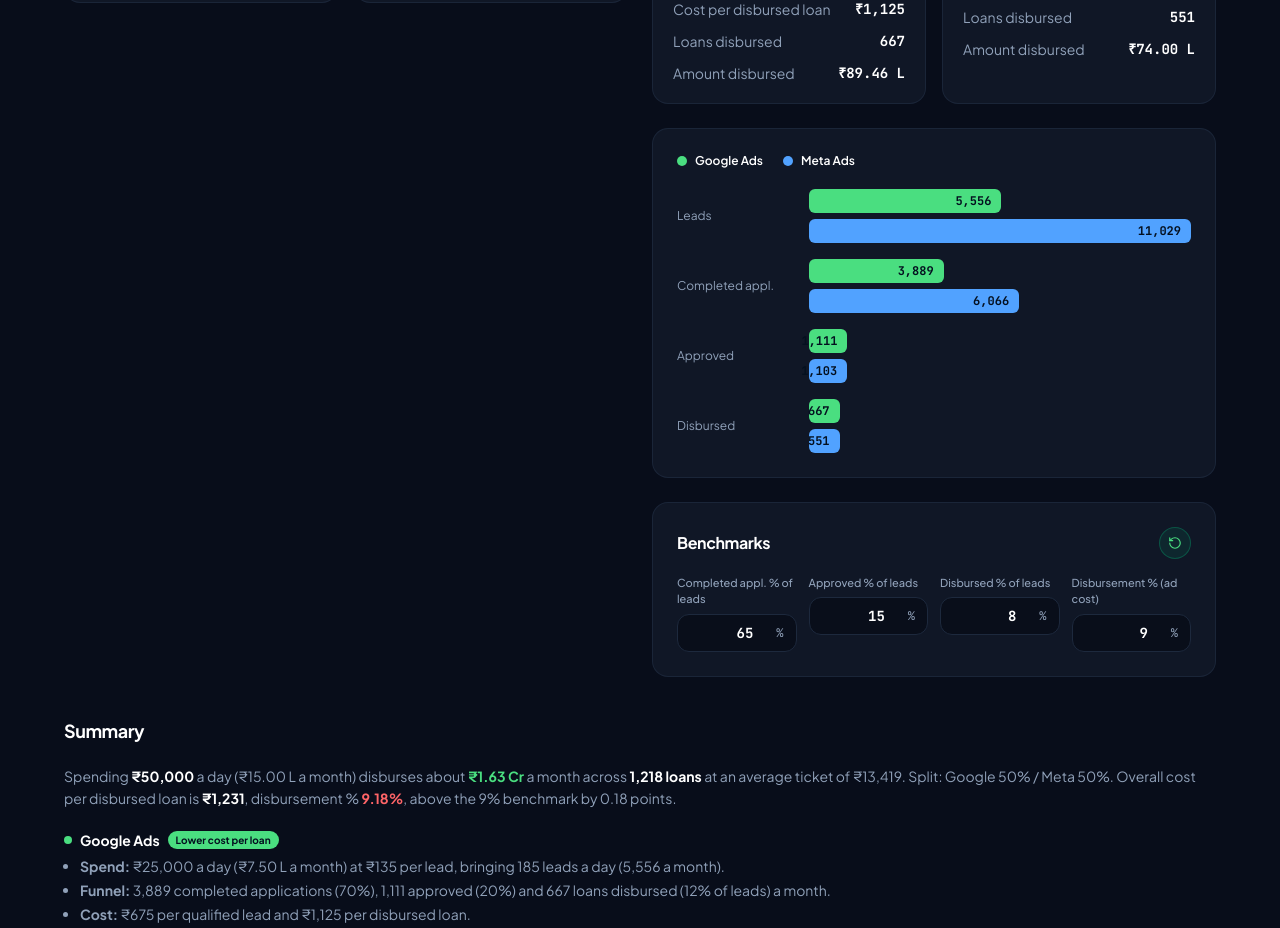
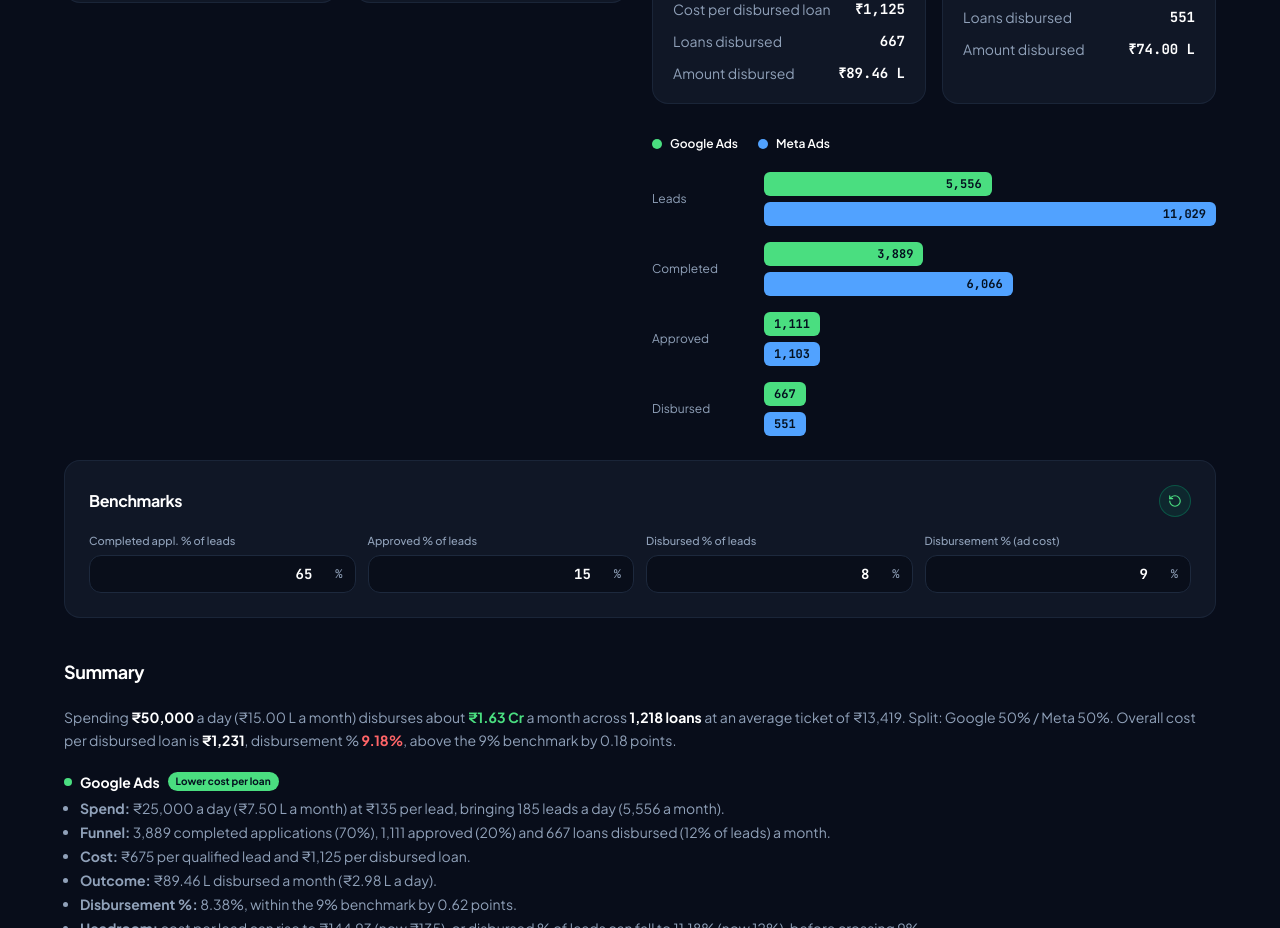
Before and after one commit to Rudra-bdatech/Clients, a Next.js app: page /calculator in a window 1280 px wide. Shown: the part 1140-2068 px from the top of the page. Built offline with nearby package versions, Linux system fonts and the light colour scheme.

Commit message:
Make Benchmarks full-width, bar chart cardless, and fix small bar number clipping

```diff
--- a/src/app/calculator/page.tsx
+++ b/src/app/calculator/page.tsx
@@ -911,8 +911,8 @@ export default function CalculatorPage() {
             </section>
           )}
 
-          {/* Horizontal Grouped Bar Chart */}
-          <section className={`rounded-2xl border p-5 sm:p-6 space-y-5 ${cardBg}`}>
+          {/* Horizontal Grouped Bar Chart (directly on page background, no card box) */}
+          <section className="pt-2 space-y-5">
             <div className="flex items-center gap-5 text-xs font-semibold">
               {(channelMode === "google" || channelMode === "both") && (
                 <span className="inline-flex items-center gap-2">
@@ -936,7 +936,7 @@ export default function CalculatorPage() {
                   m: mMetrics.leadsMonth,
                 },
                 {
-                  stage: "Completed appl.",
+                  stage: "Completed",
                   g: gMetrics.completedApps,
                   m: mMetrics.completedApps,
                 },
@@ -953,12 +953,13 @@ export default function CalculatorPage() {
               ].map((row) => (
                 <div
                   key={row.stage}
-                  className="grid grid-cols-[100px_1fr] sm:grid-cols-[120px_1fr] items-center gap-3"
+                  className="grid grid-cols-[90px_1fr] sm:grid-cols-[100px_1fr] items-center gap-3"
                 >
                   <span className={`text-xs ${mutedText}`}>{row.stage}</span>
                   <div className="space-y-1.5">
                     {(channelMode === "google" || channelMode === "both") && (
-                      <div className="h-6 rounded-md bg-[#4ade80] text-[#04101f] text-xs font-mono font-bold flex items-center justify-end px-2.5 transition-all duration-300"
+                      <div
+                        className="h-6 min-w-fit rounded-md bg-[#4ade80] text-[#04101f] text-xs font-mono font-bold flex items-center justify-end px-2.5 transition-all duration-300"
                         style={{
                           width: `${Math.max(8, (row.g / maxChartValue) * 100)}%`,
                         }}
@@ -967,7 +968,8 @@ export default function CalculatorPage() {
                       </div>
                     )}
                     {(channelMode === "meta" || channelMode === "both") && (
-                      <div className="h-6 rounded-md bg-blue-400 text-[#04101f] text-xs font-mono font-bold flex items-center justify-end px-2.5 transition-all duration-300"
+                      <div
+                        className="h-6 min-w-fit rounded-md bg-blue-400 text-[#04101f] text-xs font-mono font-bold flex items-center justify-end px-2.5 transition-all duration-300"
                         style={{
                           width: `${Math.max(8, (row.m / maxChartValue) * 100)}%`,
                         }}
@@ -980,8 +982,10 @@ export default function CalculatorPage() {
               ))}
             </div>
           </section>
+          </div>
+          </div>
 
-          {/* Editable Benchmarks Card */}
+          {/* Editable Benchmarks Card (Full Width) */}
           <section className={`rounded-2xl border p-5 sm:p-6 space-y-4 ${cardBg}`}>
             <div className="flex items-center justify-between">
               <h2 className="font-bold text-base">Benchmarks</h2>
@@ -1054,8 +1058,6 @@ export default function CalculatorPage() {
               ))}
             </div>
           </section>
-          </div>
-          </div>
 
           {/* Summary Section (directly on page background, no card box) */}
           <section className="pt-4 space-y-5">
```
